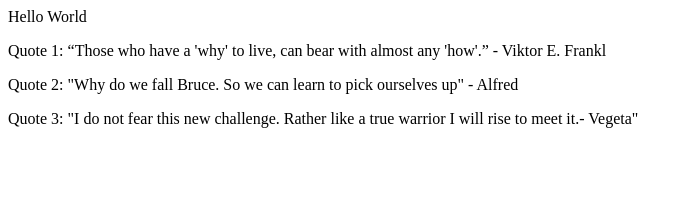
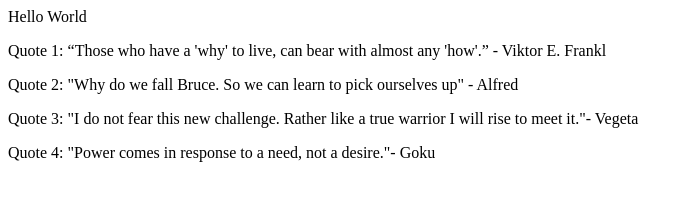
Before and after one commit to interviewbit-academy/the_first_one, a plain HTML site: page index.html in a window 1280 px wide. Shown: the whole page, without its empty margins (0-694 px from the left). Drawn offline with Linux system fonts and the light colour scheme.

Commit message:
Changes made

```diff
--- a/index.html
+++ b/index.html
@@ -4,4 +4,5 @@
 
 <p>Quote 2: "Why do we fall Bruce. So we can learn to pick ourselves up" - Alfred<p>
 
-<p>Quote 3: "I do not fear this new challenge. Rather like a true warrior I will rise to meet it.- Vegeta"</p>
+<p>Quote 3: "I do not fear this new challenge. Rather like a true warrior I will rise to meet it."- Vegeta</p>
+<p>Quote 4: "Power comes in response to a need, not a desire."- Goku </p>
```
